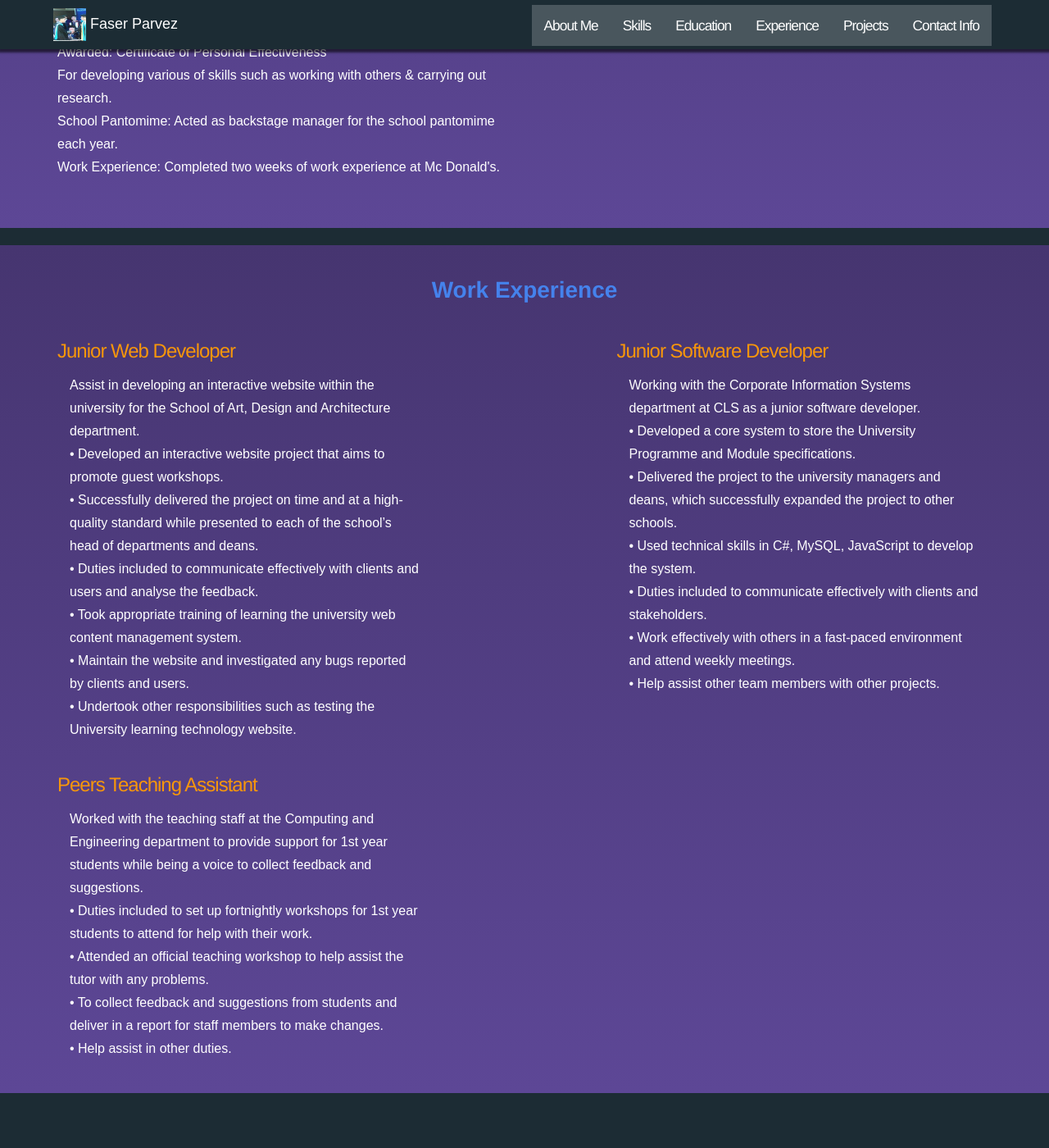
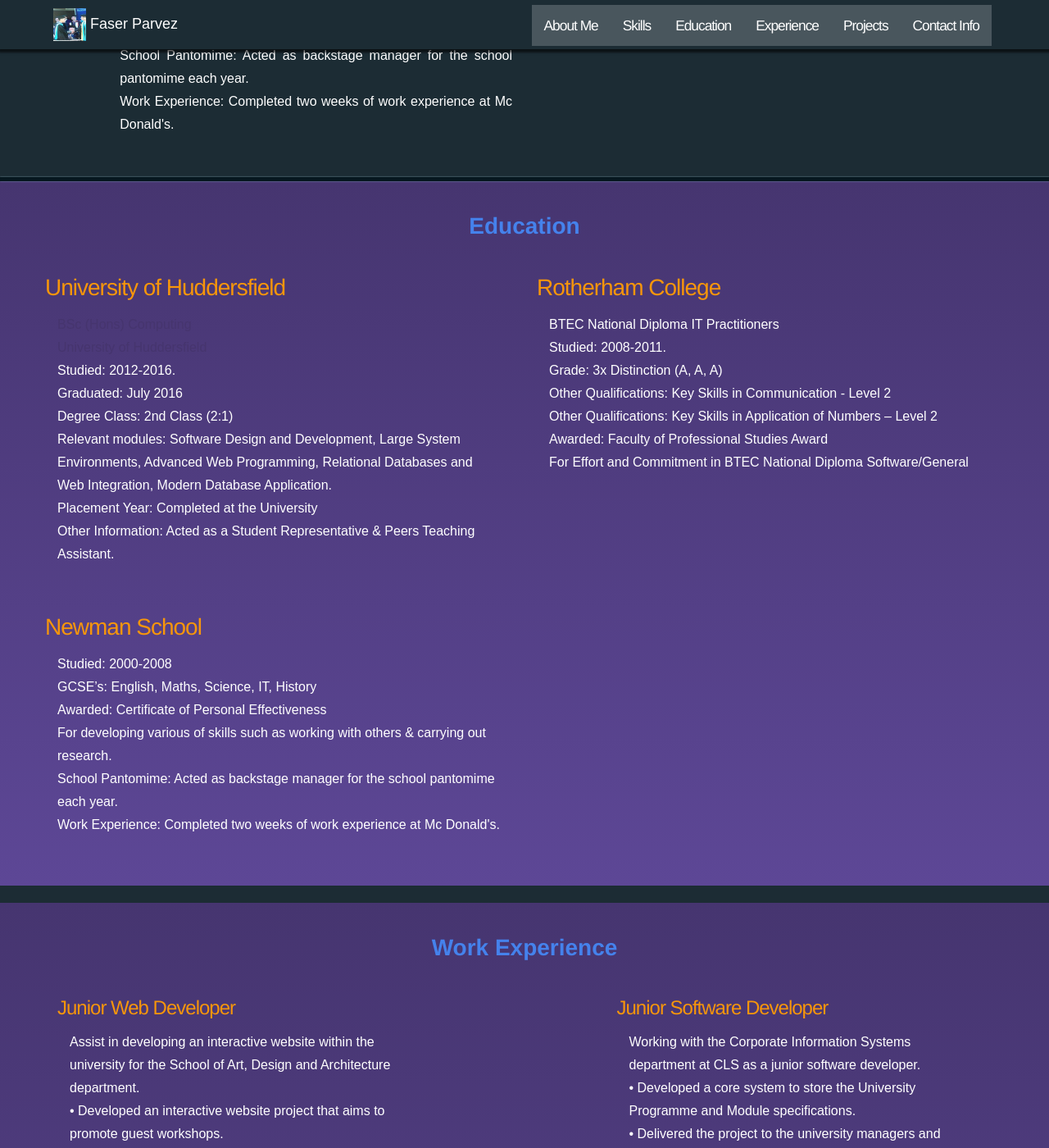
Before and after one commit to thisisatest1990/thisisatest1990.github.io, a Jekyll site: the page built from index.html, in a window 1280 px wide and 1400 px high, scrolled down 3819 px. Shown: the whole window at 82% size. Built offline with Jekyll 4.4.1, drawn with Linux system fonts in a browser that asks for light colours; nearby versions of some CDN libraries.

Commit message:
Update education.html

```diff
--- a/_includes/education.html
+++ b/_includes/education.html
@@ -1,4 +1,73 @@
-        <!-- //////////////////////////////////////////////// EDUCATION ////////////////////////////////////////////////  -->
+<section class="c-matrix">
+    <div class="c-matrix__wrapper">
+			<div class="container" id="education">
+				<h2 class="centered" style="font-size: 2em; color: #4582ec; font-weight: bold; padding-bottom: 0.3em;">Education</h2>
+				<br>
+
+				<div class="row row1">
+					<div class="row">
+						<div class="col-lg-6 col-md-6 callout" data-sr="wait 0.1s enter left over 1s">
+							<h2 class="topicon sechead">University of Huddersfield</h2>
+							<p class="process-p"><a href="https://www.hud.ac.uk/courses/full-time/undergraduate/computing-bsc-hons/">BSc (Hons) Computing</a>
+							<br>
+							<a href="https://www.hud.ac.uk/">University of Huddersfield</a>
+							<br>
+							Studied: 2012-2016.
+							<br>
+							Graduated: July 2016
+							<br>
+							Degree Class: 2nd Class (2:1)
+							<br>
+							Relevant modules:  Software Design and Development, Large System Environments, Advanced Web Programming, Relational Databases and Web Integration, Modern Database Application.
+							<br>
+							Placement Year: Completed at the University
+							<br>
+							Other Information: Acted as a Student Representative & Peers Teaching Assistant.
+							</p>
+						</div>
+						<div class="col-lg-6 col-md-6 callout" data-sr="wait 0.1s enter right over 1s">
+							<h2 class="topicon sechead">Rotherham College</h2>
+							<p class="process-p">BTEC National Diploma IT Practitioners
+							<br>
+							Studied: 2008-2011.
+							<br>
+							Grade: 3x Distinction (A, A, A)
+							<br>
+							Other Qualifications: Key Skills in Communication - Level 2
+							<br>
+							Other Qualifications: Key Skills in Application of Numbers – Level 2
+							<br>
+							Awarded: Faculty of Professional Studies Award
+							<br>
+							For Effort and Commitment in BTEC National Diploma Software/General
+							</p>
+						</div>
+					</div>
+
+					<div class="row">
+						<div class="col-lg-6 col-md-6 callout" data-sr="wait 0.1s enter left over 1s">
+							<h2 class="topicon sechead">Newman School</h2>
+							<p class="process-p">Studied: 2000-2008
+							<br>
+							GCSE’s:  English, Maths, Science, IT, History
+							<br>
+							Awarded: Certificate of Personal Effectiveness
+							<br>
+							For developing various of skills such as working with others & carrying out research.
+							<br>
+							School Pantomime: Acted as backstage manager for the school pantomime each year.
+							<br>
+							Work Experience: Completed two weeks of work experience at Mc Donald's.
+							</p>
+						</div>
+					</div>
+					<!-- /row -->
+				</div>
+			</div>
+    </div>
+</section>
+
+                <!-- //////////////////////////////////////////////// EDUCATION ////////////////////////////////////////////////  -->
 		<div id="purplewrap">
 			<div class="container" id="education">
 				<h2 class="centered" style="font-size: 2em; color: #4582ec; font-weight: bold; padding-bottom: 0.3em;">Education</h2>
```
